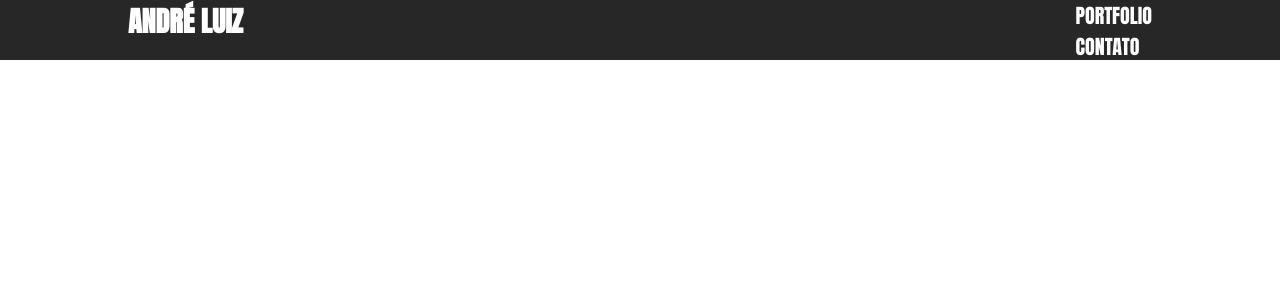
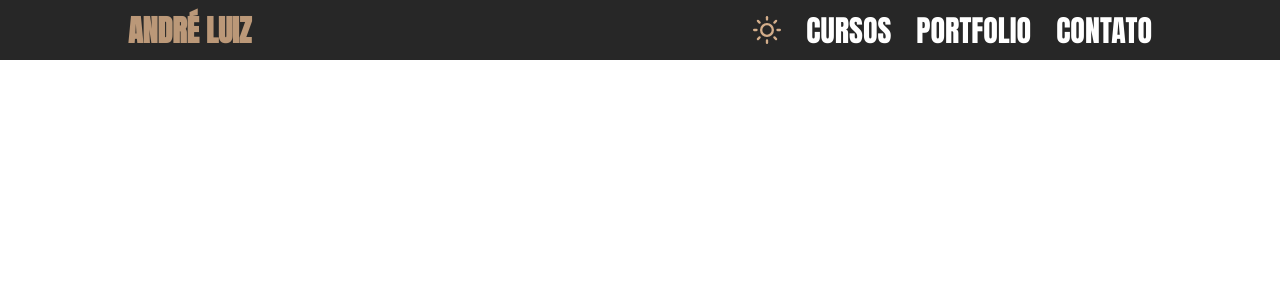
Before and after one commit to ceilon-art/My_Site, a Next.js app in the folder frontend/: page / in a window 1280 px wide. Shown: the top 300 px of the page. Built offline with nearby package versions, Linux system fonts and the light colour scheme.

Commit message:
Endend Navbar and global styles

```diff
--- a/frontend/components/Navbar/index.tsx
+++ b/frontend/components/Navbar/index.tsx
@@ -1,4 +1,5 @@
 import React from 'react';
+import { FiSun } from 'react-icons/fi';
 
 import { Background, Container } from './styles';
 
@@ -8,6 +9,8 @@ function Navbar() {
       <Container>
         <h1>André Luiz</h1>
         <ul>
+          <FiSun size={28} color="#D4AE8B" />
+          <li>Cursos</li>
           <li>Portfolio</li>
           <li>Contato</li>
         </ul>
--- a/frontend/components/Navbar/styles.ts
+++ b/frontend/components/Navbar/styles.ts
@@ -4,10 +4,8 @@ export const Background = styled.div`
     background-color: #272727;
     height: 60px;
     color: #fff;
-
-    h1 {
-        text-transform: uppercase;
-    }
+    display: flex;
+    align-items: center;
 `;
 
 export const Container = styled.div `
@@ -16,4 +14,21 @@ export const Container = styled.div `
     display: flex;
     flex-direction: row;
     justify-content: space-between;
+
+    h1 {
+        text-transform: uppercase;
+        font-size: 30px;
+        color: #BB9878;
+    }
+
+    ul {
+        display: flex;
+        flex-direction: row;
+        align-items: center;
+    }
+
+    li {
+        padding-left: 25px;
+    }
+
 `;
--- a/frontend/styles/globals.ts
+++ b/frontend/styles/globals.ts
@@ -38,7 +38,7 @@ export default createGlobalStyle`
     list-style-type: none;
     text-transform: uppercase;
     font-family: 'Anton', Helvetica, Arial;
-    font-size: 20px;
+    font-size: 30px;
   }
   a {
     text-decoration:none;
```
